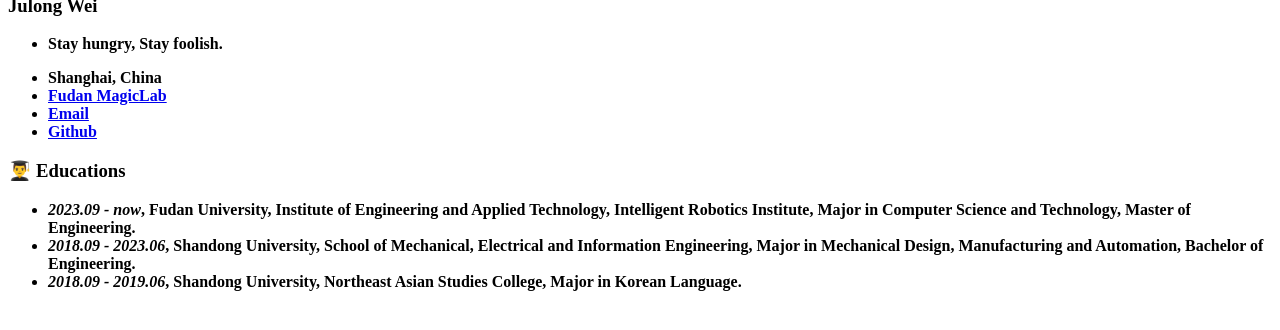
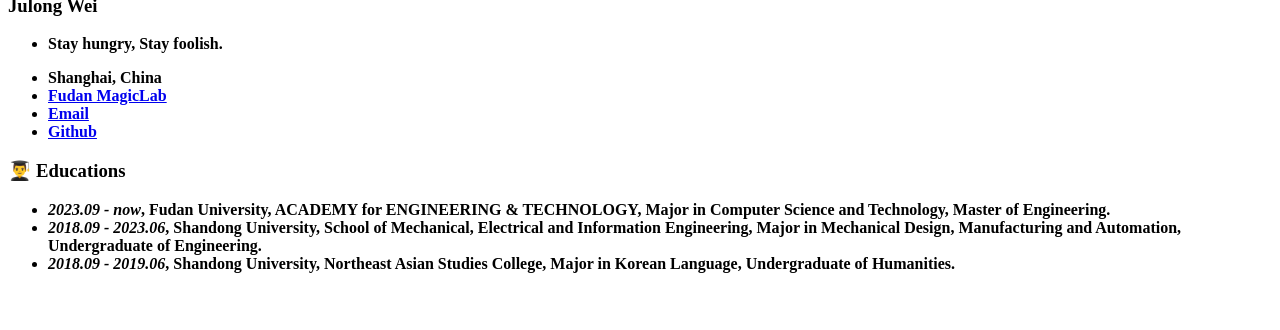
Before and after one commit to Vilonge/Vilonge.github.io, a Jekyll site: the page built from _pages/includes/education.md, in a window 1280 px wide, cut to the strip 404-734 px from the top of the page. Built offline with Jekyll 4.4.1, drawn with Linux system fonts in a browser that asks for light colours; our own code applies the rules of GitHub Pages for plain Markdown files.

Commit message:
edit edu

```diff
--- a/_pages/includes/education.md
+++ b/_pages/includes/education.md
@@ -1,4 +1,4 @@
 # 👨‍🎓 **Educations**
-- *2023.09 - now*, **Fudan University**, Institute of Engineering and Applied Technology, Intelligent Robotics Institute, Major in Computer Science and Technology, Master of Engineering.
-- *2018.09 - 2023.06*, **Shandong University**, School of Mechanical, Electrical and Information Engineering, Major in Mechanical Design, Manufacturing and Automation, Bachelor of Engineering.
-- *2018.09 - 2019.06*, **Shandong University**, Northeast Asian Studies College, Major in Korean Language.
+- *2023.09 - now*, <strong>Fudan University</strong>, ACADEMY for ENGINEERING & TECHNOLOGY, Major in Computer Science and Technology, Master of Engineering.
+- *2018.09 - 2023.06*, <strong>Shandong University</strong>, School of Mechanical, Electrical and Information Engineering, Major in Mechanical Design, Manufacturing and Automation, Undergraduate of Engineering.
+- *2018.09 - 2019.06*, <strong>Shandong University</strong>, Northeast Asian Studies College, Major in Korean Language, Undergraduate of Humanities.
```
